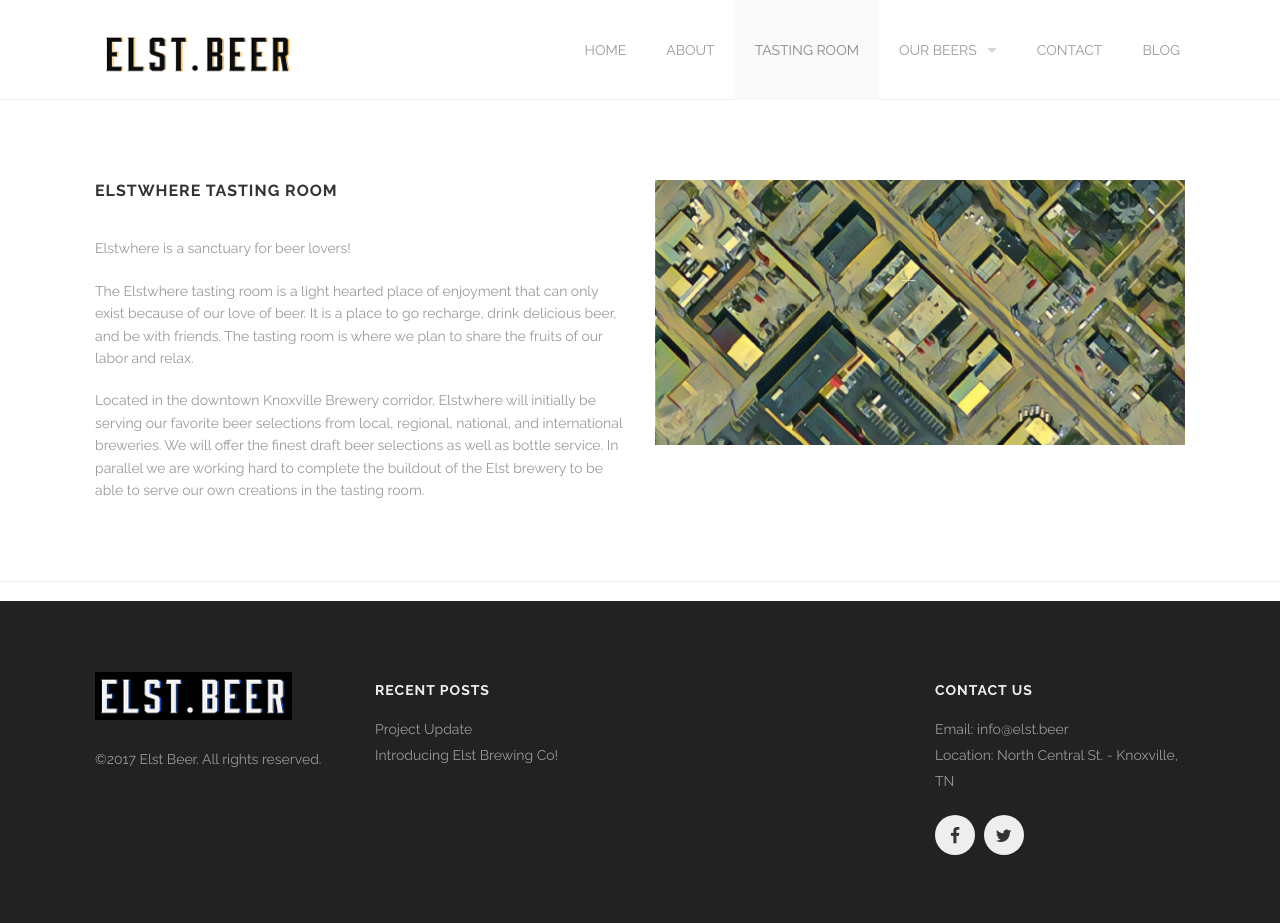
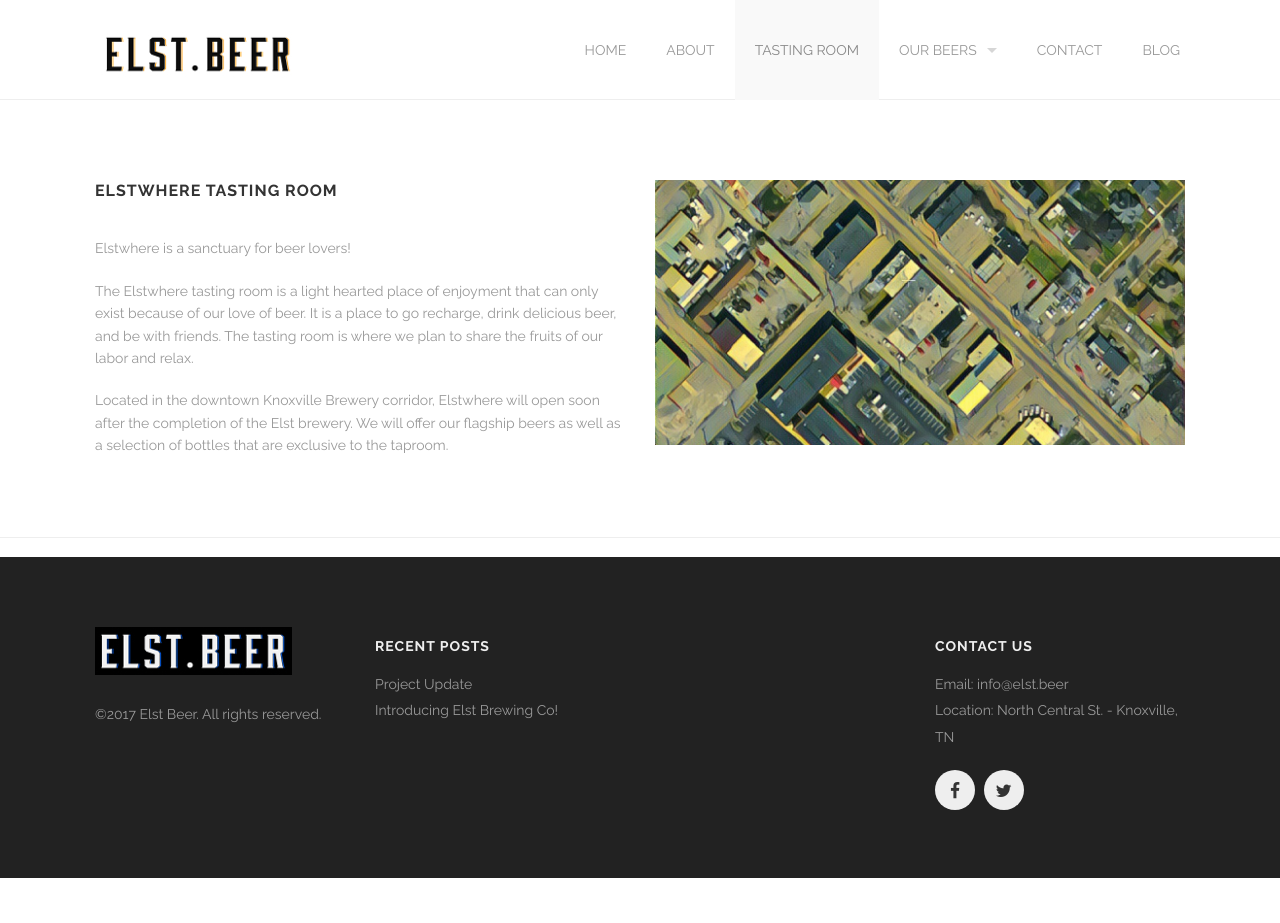
Before and after one commit to elst-beer/elst-beer.github.io, a Jekyll site: the page built from tasting_room.html, in a window 1280 px wide. Built offline with Jekyll 4.4.1, drawn with Linux system fonts in a browser that asks for light colours; after the commit the page ends 900 px from its top, so only the background shows below that.

```diff
--- a/_config.yml
+++ b/_config.yml
@@ -4,11 +4,7 @@
 email: info@elst.beer # Your contact email
 
 description: > # this means to ignore newlines until "baseurl:"
-  Maker of fine beer in Knoxville Tennessee.  We are inspired by the
-  tradition of Trappist Belgian breweries.  We also have a deep connection
-  with our home town of Knoxville and the beauty of the Smoky Mountains that
-  surround it.  Our goal is to create fine beers that speak to people with an
-  obsession for beer.
+  Maker of fine beer in Knoxville Tennessee.  We are inspired by the tradition of Trappist Belgian breweries.  We also have a deep connection with our home town of Knoxville and the beauty of the Smoky Mountains that surround it.  Our goal is to create fine beers that speak to people with an obsession for beer.
 baseurl: "" # the subpath of your site, e.g. /blog/
 url: "http://elst.beer" # the base hostname & protocol for your site
 
@@ -17,6 +13,7 @@
 # Delete the word 'example' if you don't want to include the icon in the left sidebar
 
 twitter_username:     elstbeer  # Replace this with your Twitter username
+google_plus_username: elstbeer  # Replace this with your Google+ username
 facebook_username:    elstbeer  # Replace this with your Facebook username
 
 # Build settings
--- a/beers.html
+++ b/beers.html
@@ -31,7 +31,7 @@
   - image: images/beer/elst_dubbel.jpg
     title: Belgian Dubbel Ale
     no_small_desc: A malty beer with spicy esters
-    desc: A moderately strong abbey ale with a malty backbone and spicy yeast esters.  This beer gets it's unique malty character from Belgian Candi Sugar and our house Belgian strain of yeast.
+    desc: A moderately strong abbey ale with a malty backbone and spicy yeast esters.  This beer gets its unique malty character from Belgian Candi Sugar and our house Belgian strain of yeast.
     stats: OG 15° | ABV 6.7% | IBU 17.6 | SRM 28.5
     class: graphic-design
   - image: images/beer/elst_tripel2.jpg
--- a/tasting_room.html
+++ b/tasting_room.html
@@ -11,7 +11,7 @@
       <div class='spacing'></div>
       <p>Elstwhere is a sanctuary for beer lovers!</p>
       <p>The Elstwhere tasting room is a light hearted place of enjoyment that can only exist because of our love of beer.  It is a place to go recharge, drink delicious beer, and be with friends.  The tasting room is where we plan to share the fruits of our labor and relax.</p>
-      <p>Located in the downtown Knoxville Brewery corridor, Elstwhere will initially be serving our favorite beer selections from local, regional, national, and international breweries.  We will offer the finest draft beer selections as well as bottle service.  In parallel we are working hard to complete the buildout of the Elst brewery to be able to serve our own creations in the tasting room.</p>
+      <p>Located in the downtown Knoxville Brewery corridor, Elstwhere will open soon after the completion of the Elst brewery.  We will offer our flagship beers as well as a selection of bottles that are exclusive to the taproom.</p>
     </div>
     <div class='medium-6 columns'>
       <img alt="" src="/images/overhead.jpg" />
```
